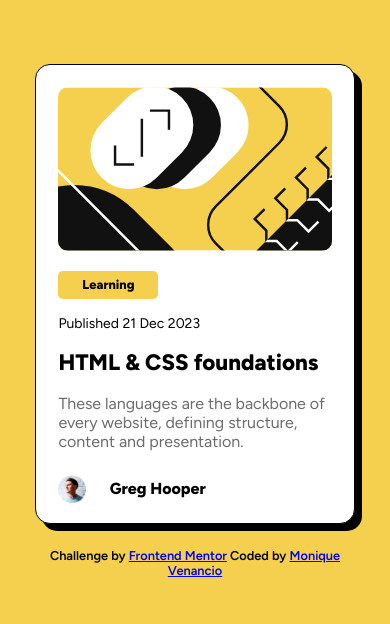
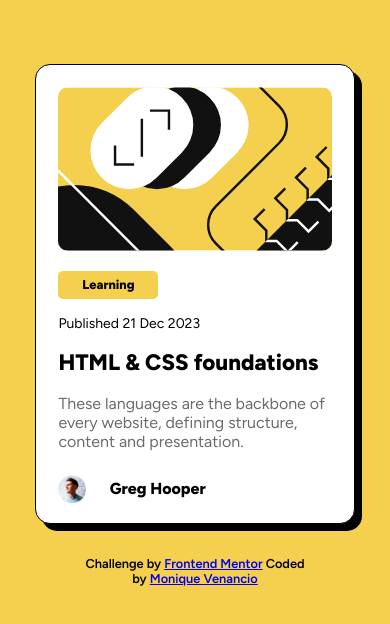
Before and after one commit to moniquevnn/blogpostchallenge, a plain HTML site: page index.html in a window 390 px wide. Drawn offline with Linux system fonts and the light colour scheme.

Commit message:
Add files via upload

```diff
--- a/styles/style.css
+++ b/styles/style.css
@@ -112,7 +112,7 @@ footer {
 
 /* Media Queries */
 
-@media screen and (max-width: 390px) {
+@media screen and (max-width: 430px) {
     .container {
         margin-top: 4rem;
         width: 320px;
@@ -120,6 +120,6 @@ footer {
     }
 
     footer {
-        padding: 1.5rem 2rem;
+        padding: 2rem 5rem;
     }
 }
```
